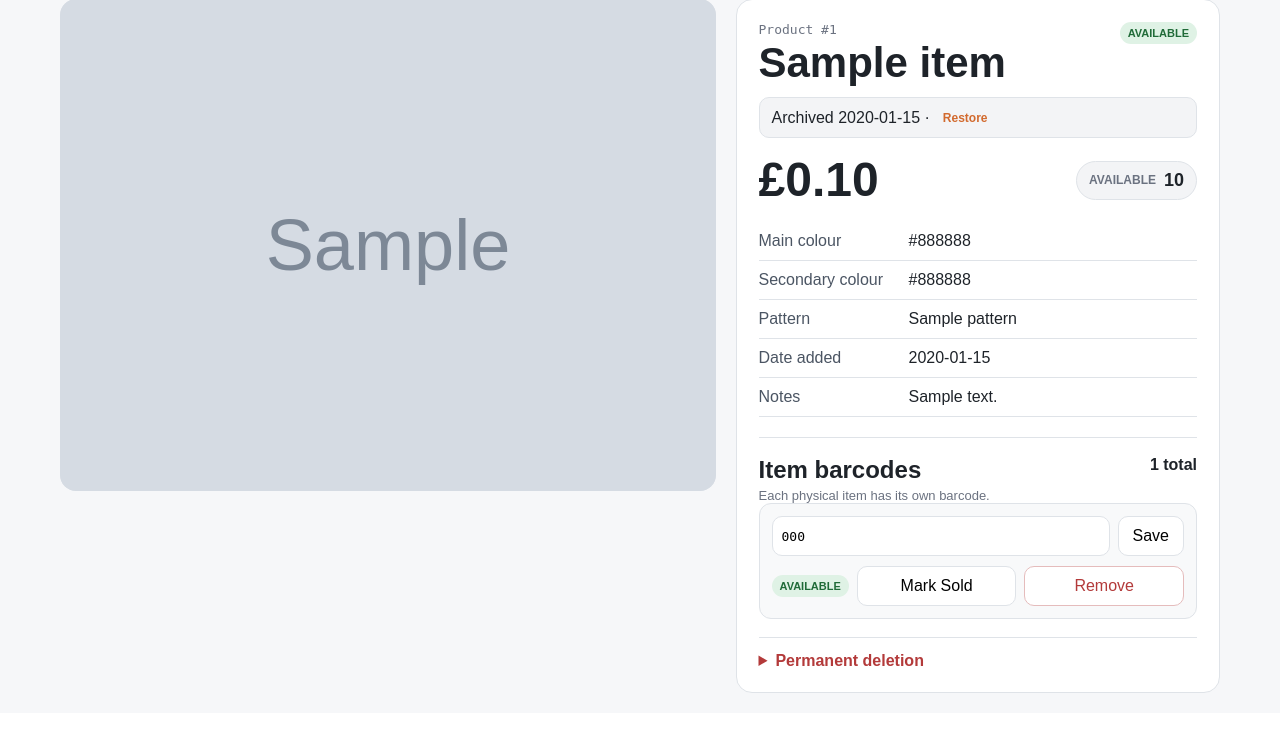
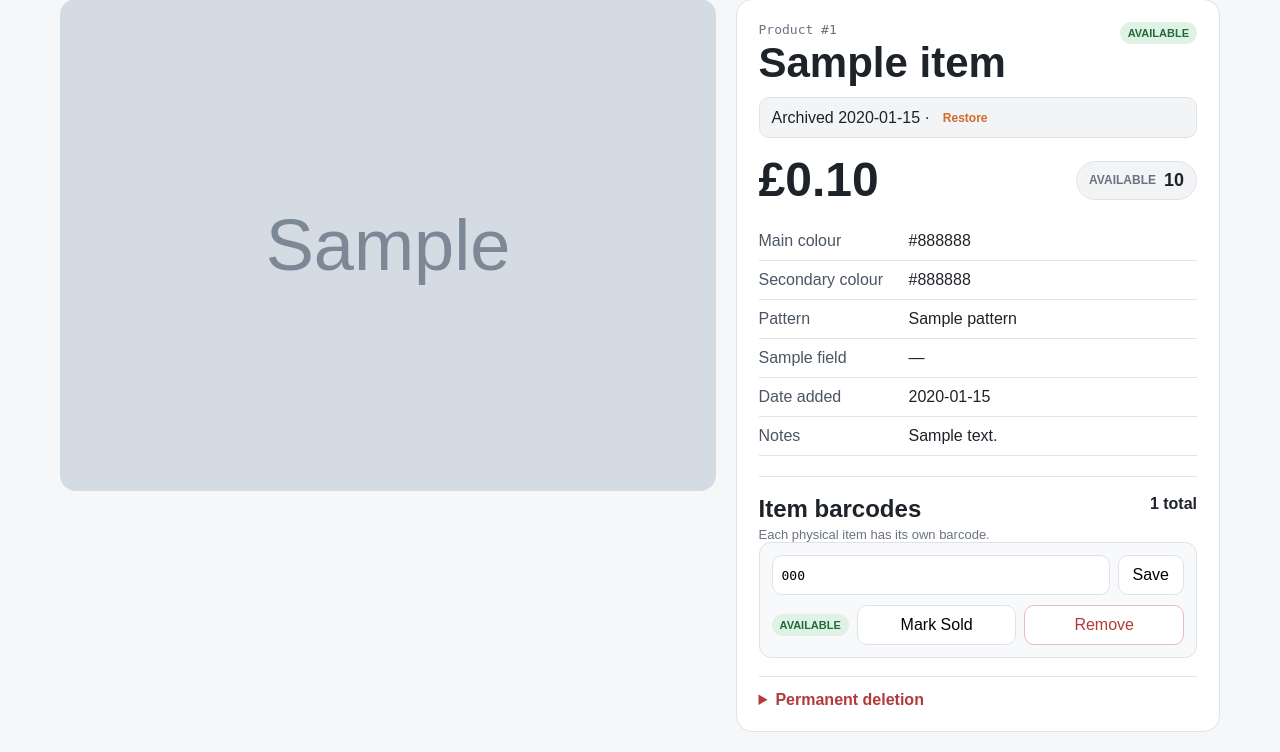
Before and after one commit to adamrfreeman644/raes-bits-and-bobbins-stock, a Flask app: template app/templates/detail.html in a window 1280 px wide. Shown: the part 139-891 px from the top of the page. Before the commit the page ends 832 px from the top, so only its background shows below. Run offline with Flask 3, Linux system fonts and the light colour scheme; the template is opened without the code that fills it: most values are stand-ins (such as "Sample title", 1, 10 or a date in 2020); grey boxes marked "Sample" are stand-in pictures.

Commit message:
Show account-specific product fields in product details

```diff
--- a/app/templates/detail.html
+++ b/app/templates/detail.html
@@ -17,7 +17,7 @@
     <div class="product-title-row"><div><div class="product-code">Product #{{ product.id }}</div><h1>{{ product.item }}</h1></div><span class="status {{ product.status|lower }}">{{ product.status }}</span></div>
     {% if product.archived_at %}<div class="archive-notice">Archived {{ product.archived_at[:10] }} · <form method="post" action="{{ url_for('restore_archive', product_id=product.id) }}"><button class="undo-mini" type="submit">Restore</button></form></div>{% endif %}
     <div class="price-stock-row"><div class="detail-price">{{ product.price_pence|money }}</div><div class="stock-pill"><span>Available</span><strong>{{ product.quantity }}</strong></div></div>
-    <dl class="product-details"><dt>Main colour</dt><dd>{{ product.main_colour or '—' }}</dd><dt>Secondary colour</dt><dd>{{ product.secondary_colour or '—' }}</dd><dt>Pattern</dt><dd>{{ product.pattern or '—' }}</dd><dt>Date added</dt><dd>{{ product.date_added[:10] }}</dd>{% if product.notes %}<dt>Notes</dt><dd>{{ product.notes }}</dd>{% endif %}</dl>
+    <dl class="product-details"><dt>Main colour</dt><dd>{{ product.main_colour or '—' }}</dd><dt>Secondary colour</dt><dd>{{ product.secondary_colour or '—' }}</dd><dt>Pattern</dt><dd>{{ product.pattern or '—' }}</dd>{% for field in custom_fields %}<dt>{{ field.label }}</dt><dd>{% set saved = custom_values.get(field.id, '') %}{% if field.field_type == 'boolean' %}{{ 'Yes' if saved == '1' else 'No' }}{% elif field.field_type == 'money' and saved %}£{{ saved }}{% else %}{{ saved or '—' }}{% endif %}</dd>{% endfor %}<dt>Date added</dt><dd>{{ product.date_added[:10] }}</dd>{% if product.notes %}<dt>Notes</dt><dd>{{ product.notes }}</dd>{% endif %}</dl>
 
     <div class="barcode-manager">
       <div class="barcode-manager-head"><div><h2>Item barcodes</h2><p>Each physical item has its own barcode.</p></div><strong>{{ barcodes|length }} total</strong></div>
```
